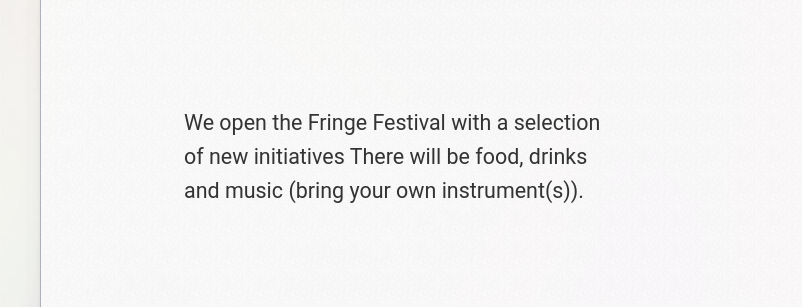
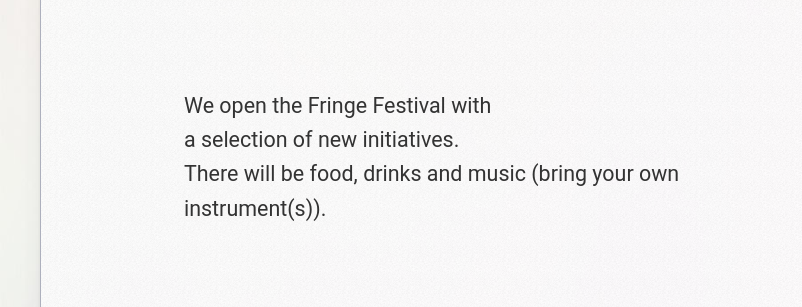
Before and after one commit to josvelema/azoreanartcenter, a plain HTML site: page index.html in a window 1280 px wide. Shown: the part 1105-1412 px from the top of the page, 0-802 px from the left. Drawn offline with Linux system fonts and the light colour scheme.

Commit message:
meta fix

```diff
--- a/index.html
+++ b/index.html
@@ -29,8 +29,8 @@
 	<!-- write og meta  -->
 	<meta property="og:title" content="Azorean art center, a cultural center on the edge of Europe">
 	<meta property="og:type" content="website">
-	<meta property="og:url" content=https://azoreanartcenter.com">
-	<meta property="og:image" content=https://azoreanartcenter.com/assets/img/kaasfabriek_front.jpeg">
+	<meta property="og:url" content="https://azoreanartcenter.com">
+	<meta property="og:image" content="https://azoreanartcenter.com/assets/img/kaasfabriek_front.jpeg">
 	<meta property="og:description" content="
 	<meta name=" description" content="The mission of the Azorean Art Center, with its base in Atelier de Kaasfabriek in
 	Santo Antonio (São Jorge), is to stimulate and document the rapid development of
@@ -137,8 +137,11 @@
 							<h3><strong>June the 8th at 15h.</strong> Atelier de Kaasfabriek</h3>
 						</div>
 						<div class="text-img">
-							<p>We open the Fringe Festival with a selection of new initiatives There will be food,
-								drinks and music (bring your own instrument(s)).</p>
+							<p>
+								We open the Fringe Festival with a selection of new initiatives.
+								<br>
+								There will be food, drinks and music (bring your own instrument(s)).
+							</p>
 								<img src="assets/img/fringe-2024-logo.jpg" alt="fringe logo">
 						</div>
 					</header>
```
